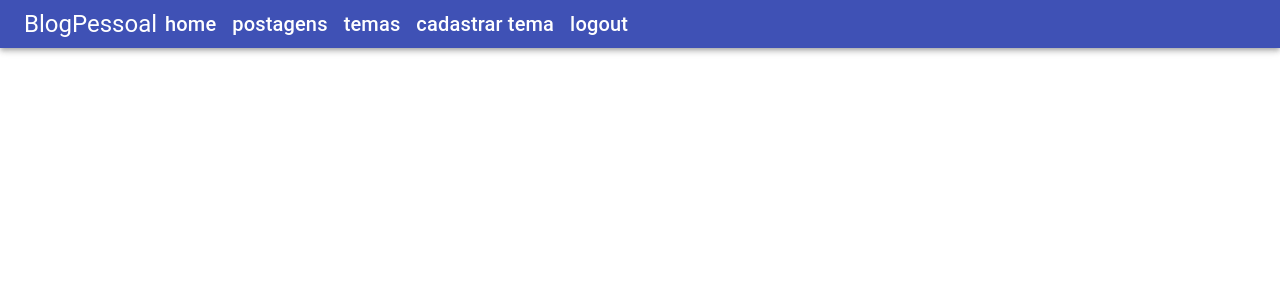
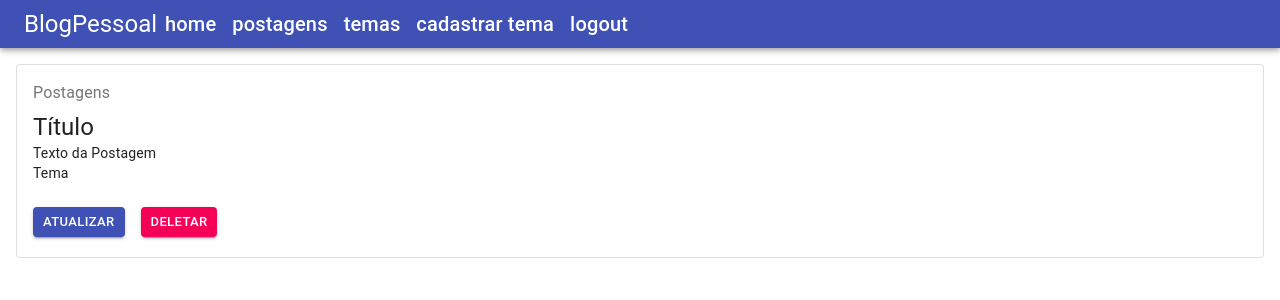
Before and after one commit to wheslleyrimar/blog-pessoal, a React (Create React App) app: page /posts in a window 1280 px wide. Shown: the top 300 px of the page. Built offline with nearby package versions, Linux system fonts and the light colour scheme.

Commit message:
Criando os componentes getAll Tema e getAll Postagem

```diff
--- a/src/App.tsx
+++ b/src/App.tsx
@@ -6,6 +6,8 @@
 import Home from './paginas/home/Home';
 import Login from './paginas/login/Login';
 import './App.css';
+import ListaTema from './components/temas/listatema/ListaTema';
+import ListaPostagem from './components/postagens/listapostagem/ListaPostagem';
 
 
 function App() {
@@ -30,6 +32,12 @@
             <Route path='/cadastrousuario'>
               <CadastroUsuario />
             </Route>
+            <Route path='/temas'>
+              <ListaTema />
+            </Route>
+            <Route path='/posts'>
+              <ListaPostagem />
+            </Route>
           </div>
         </Switch>
       <Footer />
--- /dev/null
+++ b/src/components/postagens/listapostagem/ListaPostagem.css
@@ -0,0 +1,3 @@
+.text-decorator-none{
+    text-decoration: none;
+}
--- /dev/null
+++ b/src/components/postagens/listapostagem/ListaPostagem.tsx
@@ -0,0 +1,50 @@
+import React from 'react'
+import { Link } from 'react-router-dom'
+import { Box, Card, CardActions, CardContent, Button, Typography } from '@material-ui/core';
+import './ListaPostagem.css';
+
+function ListaPostagem() {
+
+  return (
+    <>
+      <Box m={2} >
+        <Card variant="outlined">
+          <CardContent>
+            <Typography color="textSecondary" gutterBottom>
+              Postagens
+            </Typography>
+            <Typography variant="h5" component="h2">
+              Título
+            </Typography>
+            <Typography variant="body2" component="p">
+              Texto da Postagem
+            </Typography>
+            <Typography variant="body2" component="p">
+              Tema
+            </Typography>
+          </CardContent>
+          <CardActions>
+            <Box display="flex" justifyContent="center" mb={1.5}>
+
+              <Link to="" className="text-decorator-none" >
+                <Box mx={1}>
+                  <Button variant="contained" className="marginLeft" size='small' color="primary" >
+                    atualizar
+                  </Button>
+                </Box>
+              </Link>
+              <Link to="" className="text-decorator-none">
+                <Box mx={1}>
+                  <Button variant="contained" size='small' color="secondary">
+                    deletar
+                  </Button>
+                </Box>
+              </Link>
+            </Box>
+          </CardActions>
+        </Card>
+      </Box>
+    </>)
+}
+
+export default ListaPostagem;
--- /dev/null
+++ b/src/components/temas/listatema/ListaTema.css
@@ -0,0 +1,3 @@
+.text-decorator-none{
+    text-decoration: none;
+}
--- /dev/null
+++ b/src/components/temas/listatema/ListaTema.tsx
@@ -0,0 +1,46 @@
+import React from 'react'
+import { Link } from 'react-router-dom'
+import { Box, Card, CardActions, CardContent, Button, Typography } from '@material-ui/core';
+import './ListaTema.css';
+
+function ListaTema() {
+
+  return (
+    <>
+      <Box m={2} >
+        <Card variant="outlined">
+          <CardContent>
+            <Typography color="textSecondary" gutterBottom>
+              Tema
+            </Typography>
+            <Typography variant="h5" component="h2">
+              Minha descrição
+            </Typography>
+          </CardContent>
+          <CardActions>
+            <Box display="flex" justifyContent="center" mb={1.5} >
+
+              <Link to="" className="text-decorator-none">
+                <Box mx={1}>
+                  <Button variant="contained" className="marginLeft" size='small' color="primary" >
+                    atualizar
+                  </Button>
+                </Box>
+              </Link>
+              <Link to="" className="text-decorator-none">
+                <Box mx={1}>
+                  <Button variant="contained" size='small' color="secondary">
+                    deletar
+                  </Button>
+                </Box>
+              </Link>
+            </Box>
+          </CardActions>
+        </Card>
+      </Box>
+    </>
+  );
+}
+
+
+export default ListaTema;
```
